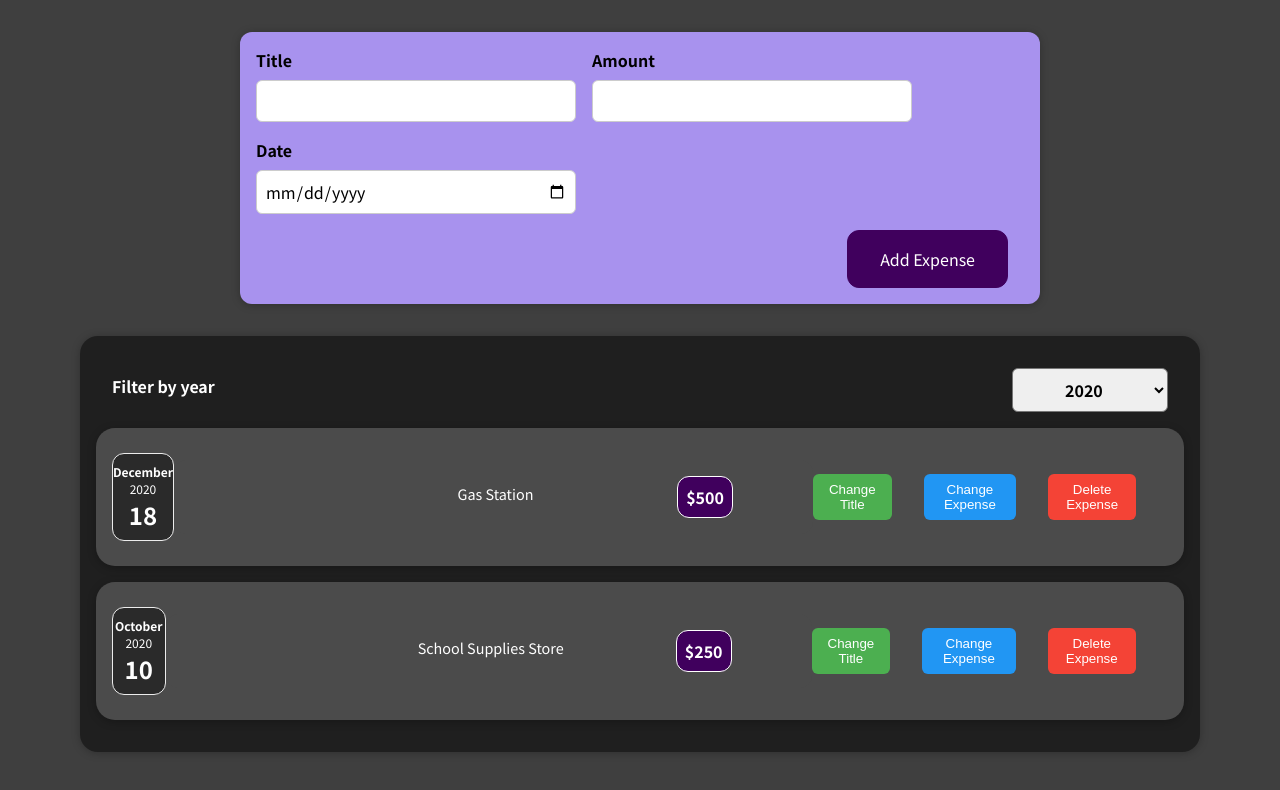
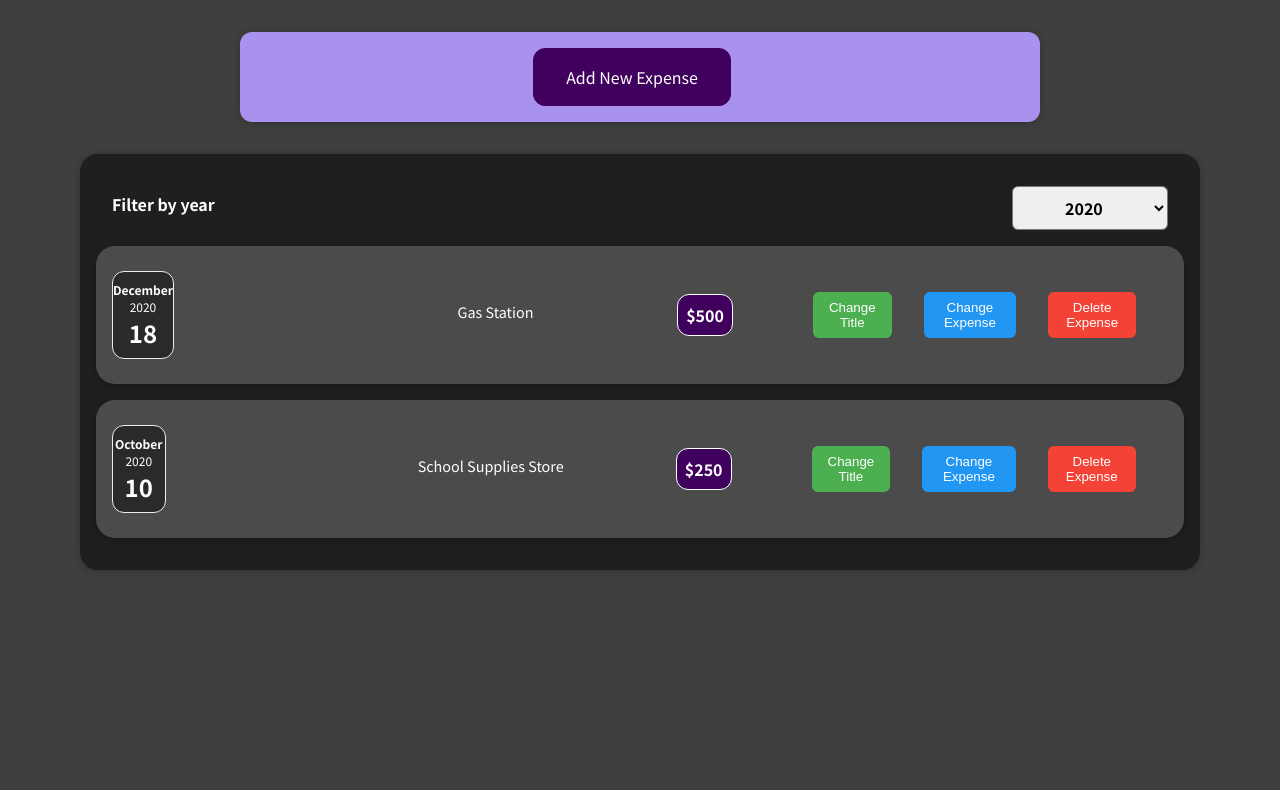
Before and after one commit to Pratyasha955/Reactjs-project, a React (Create React App) app: page / in a window 1280 px wide. Shown: the top 790 px of the page. Built offline with nearby package versions, Linux system fonts and the light colour scheme.

Commit message:
Conditional Rendering

```diff
--- a/src/components/NewExpense/ExpenseForm.js
+++ b/src/components/NewExpense/ExpenseForm.js
@@ -2,7 +2,7 @@ import React, { useState } from 'react';
 
 import './ExpenseForm.css';
 
-const ExpenseForm = () => {
+const ExpenseForm = (props) => {
   const [enteredTitle, setEnteredTitle] = useState('');
   const [enteredAmount, setEnteredAmount] = useState('');
   const [enteredDate, setEnteredDate] = useState('');
@@ -25,10 +25,13 @@ const ExpenseForm = () => {
     const expenseData = {
       title: enteredTitle,
       amount: enteredAmount,
-      date: new Date(enteredDate)
+      date: new Date(enteredDate),
     };
 
-    console.log(expenseData);
+    props.onSaveExpenseData(expenseData);
+    setEnteredTitle('');
+    setEnteredAmount('');
+    setEnteredDate('');
   };
 
   return (
@@ -36,7 +39,11 @@ const ExpenseForm = () => {
       <div className='new-expense__controls'>
         <div className='new-expense__control'>
           <label>Title</label>
-          <input type='text' onChange={titleChangeHandler} />
+          <input
+            type='text'
+            value={enteredTitle}
+            onChange={titleChangeHandler}
+          />
         </div>
         <div className='new-expense__control'>
           <label>Amount</label>
@@ -44,6 +51,7 @@ const ExpenseForm = () => {
             type='number'
             min='0.01'
             step='0.01'
+            value={enteredAmount}
             onChange={amountChangeHandler}
           />
         </div>
@@ -53,11 +61,13 @@ const ExpenseForm = () => {
             type='date'
             min='2019-01-01'
             max='2022-12-31'
+            value={enteredDate}
             onChange={dateChangeHandler}
           />
         </div>
       </div>
       <div className='new-expense__actions'>
+        <button type="button" onClick={props.onCancel}>Cancel</button>
         <button type='submit'>Add Expense</button>
       </div>
     </form>
--- a/src/components/NewExpense/NewExpense.js
+++ b/src/components/NewExpense/NewExpense.js
@@ -1,20 +1,39 @@
-import React from 'react';
+import React, { useState } from 'react';
 
 import ExpenseForm from './ExpenseForm';
 import './NewExpense.css';
 
 const NewExpense = (props) => {
+  const [isEditing, setIsEditing] = useState(false);
+
   const saveExpenseDataHandler = (enteredExpenseData) => {
     const expenseData = {
       ...enteredExpenseData,
-      id: Math.random().toString()
+      id: Math.random().toString(),
     };
     props.onAddExpense(expenseData);
+    setIsEditing(false);
+  };
+
+  const startEditingHandler = () => {
+    setIsEditing(true);
+  };
+
+  const stopEditingHandler = () => {
+    setIsEditing(false);
   };
 
   return (
     <div className='new-expense'>
-      <ExpenseForm onSaveExpenseData={saveExpenseDataHandler} />
+      {!isEditing && (
+        <button onClick={startEditingHandler}>Add New Expense</button>
+      )}
+      {isEditing && (
+        <ExpenseForm
+          onSaveExpenseData={saveExpenseDataHandler}
+          onCancel={stopEditingHandler}
+        />
+      )}
     </div>
   );
 };
```
Also changed, not shown: src/components/NewExpense/ExpenseForm.css (indentation only), src/components/NewExpense/NewExpense.css (indentation only).
